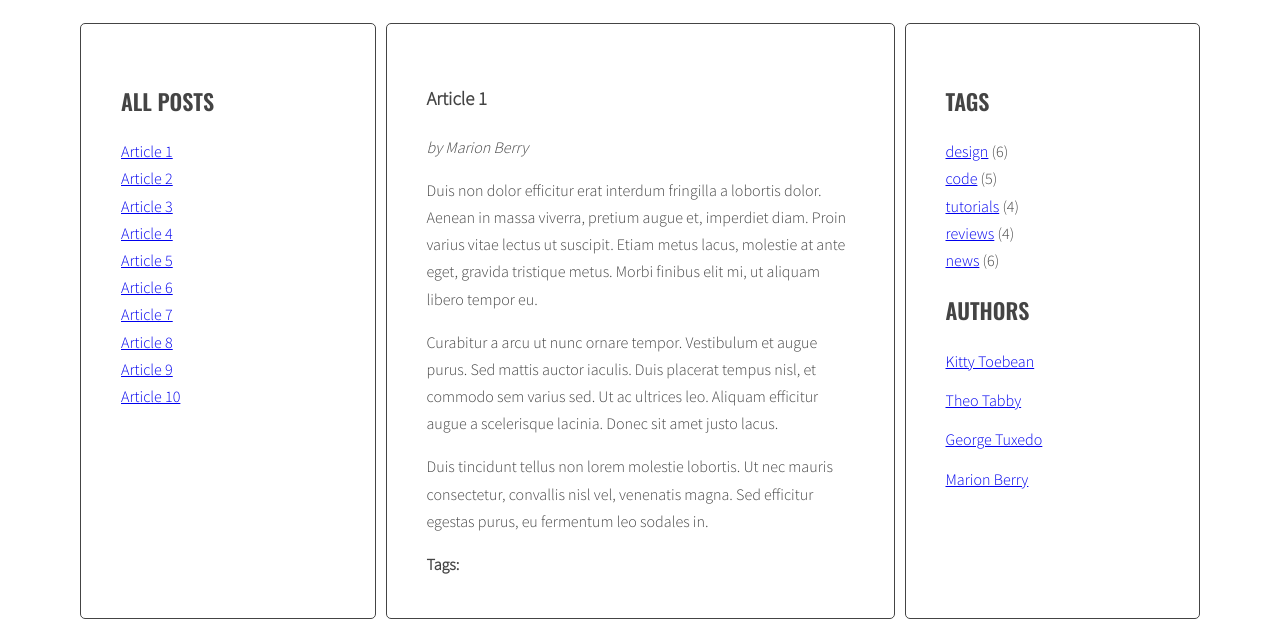
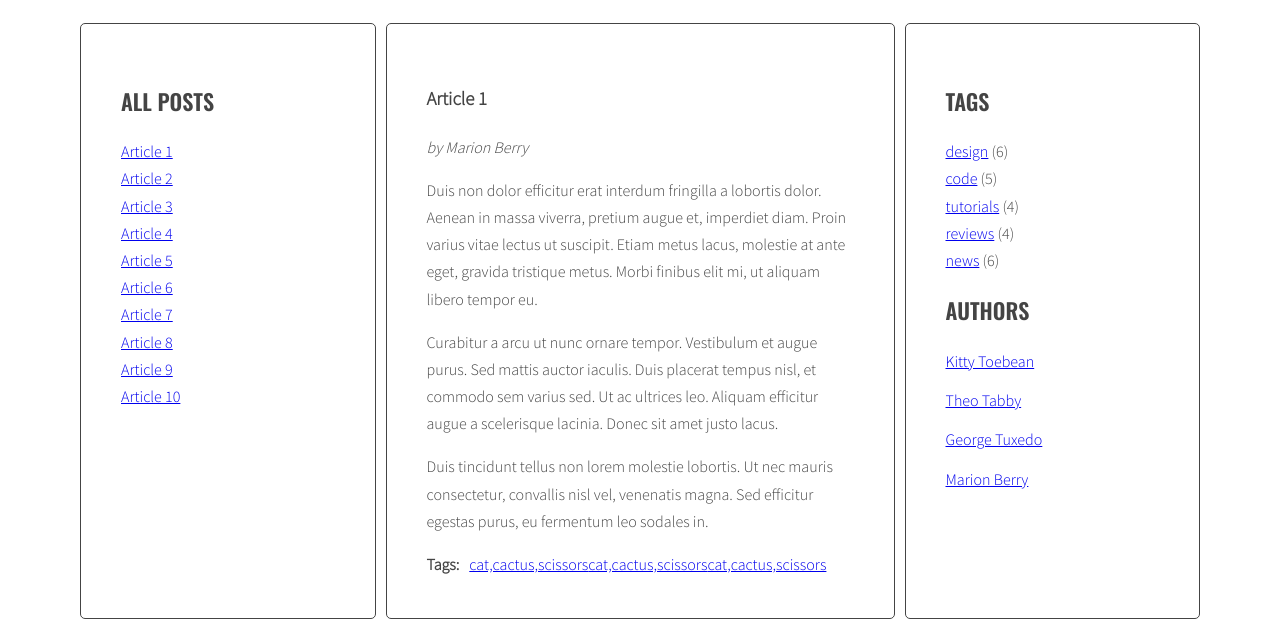
Before and after one commit to Gzgrs/javascript-blog, a website: page index.html in a window 1280 px wide. Shown: the part 220-847 px from the top of the page. Drawn offline with nearby package versions, Linux system fonts and the light colour scheme.

Commit message:
Add rest of the code of function generate Tags

```diff
--- a/js/script.js
+++ b/js/script.js
@@ -87,7 +87,7 @@ const optArticleSelector = '.post',
   const articles = document.querySelectorAll(optArticleSelector);
    //console.log(findArticles);
   /* START LOOP: for every article: */
-    for(let article of articles){
+  for(let article of articles){
 
     /* find tags wrapper */
     const tagWrapper = article.querySelector(optArticleTagsSelector);
@@ -97,23 +97,27 @@ const optArticleSelector = '.post',
     //console.log(html);
     /* get tags from data-tags attribute */
     const articleTags = article.getAttribute('data-tags');
-     console.log(articleTags);
+     //console.log(articleTags);
 
     /* split tags into array */
     const articleTagsArray = articleTags.split(' ');
-     console.log(articleTagsArray);
+     //console.log(articleTagsArray);
+
+    /* START LOOP: for each tag */
+    for(let tag of articleTagsArray){
+      /* generate HTML of the link */
+      const htmlTagLink = '<li><a href="#' + articleTags + '"><span>' + articleTagsArray + '</span></a></li>';
+      //console.log(htmlTagLink);
+      /* add generated code to html variable */
+      html = html + htmlTagLink;
+      //console.log(html);
+    /* END LOOP: for each tag */
     }
-    /* START LOOP: for each tag */
-
-      /* generate HTML of the link */
-
-      /* add generated code to html variable */
-
-    /* END LOOP: for each tag */
-
     /* insert HTML of all the links into the tags wrapper */
-
+    tagWrapper.innerHTML = html;
+    console.log(tagWrapper);
   /* END LOOP: for every article: */
+  }
 }
 
 generateTags();
```
Also changed, not shown: index.html (+1 -1 lines).
